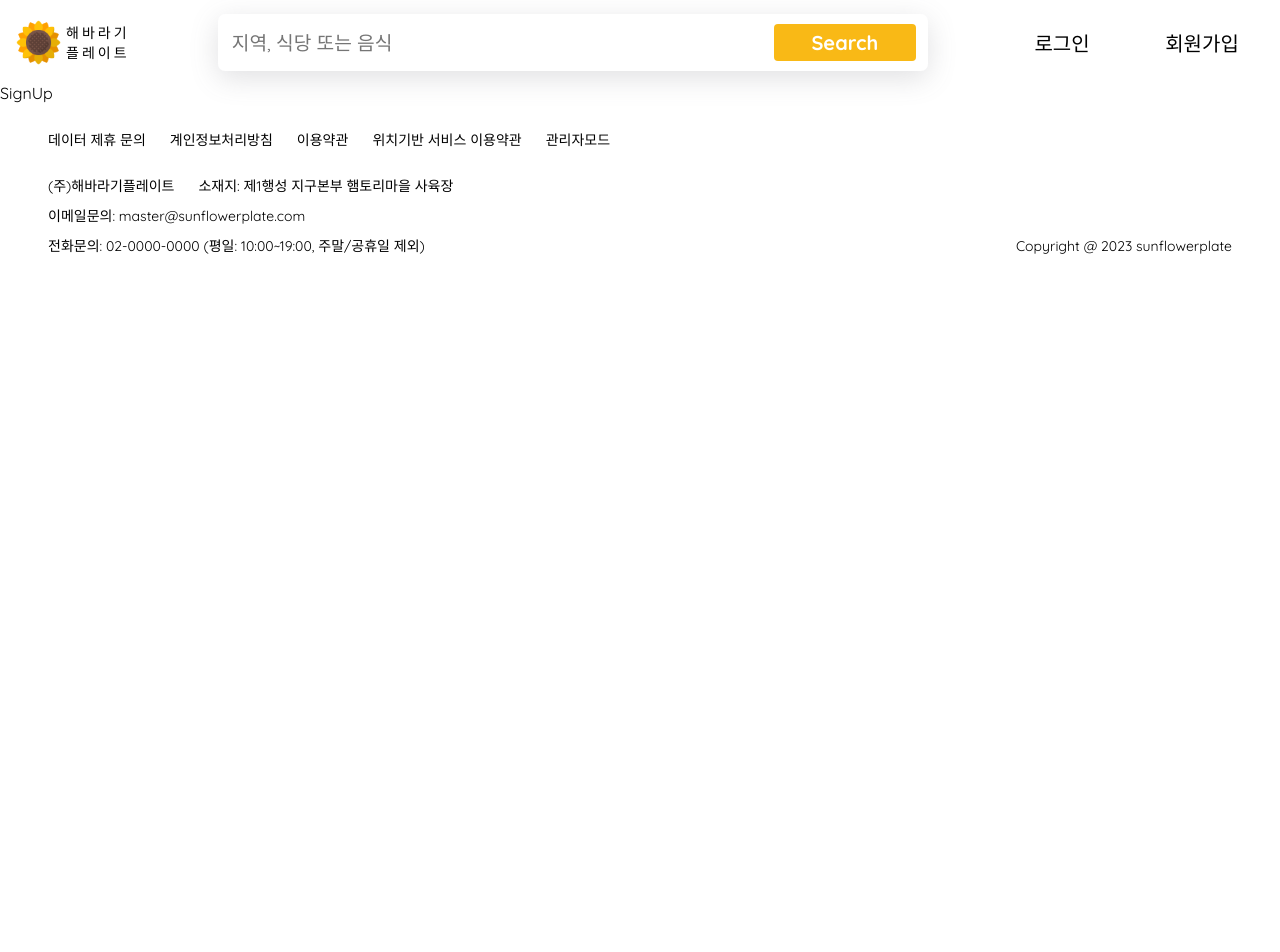
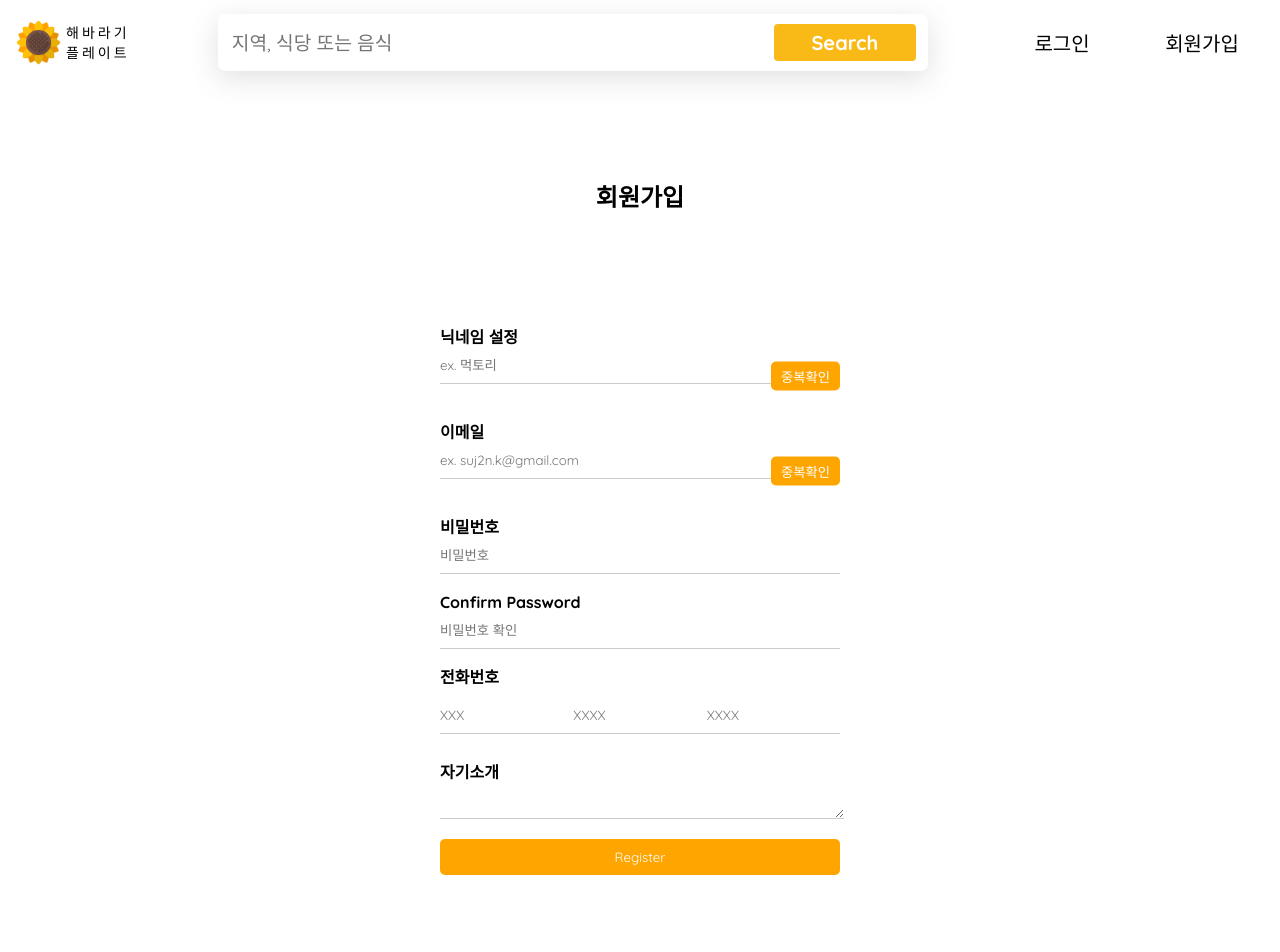
Before and after one commit to 20231016-3rd-project/front, a React (Vite) app: page /signup in a window 1280 px wide. Shown: the top 952 px of the page. Before the commit the page ends 800 px from the top, so only its background shows below. Built offline with nearby package versions, Linux system fonts and the light colour scheme.

Commit message:
회원가입페이지

```diff
--- a/src/pages/signUp/SignUp.tsx
+++ b/src/pages/signUp/SignUp.tsx
@@ -1,5 +1,123 @@
-const SignUp = () => {
-  return <div>SignUp</div>;
+import React from 'react';
+import styled from 'styled-components';
+
+const SignUp: React.FC = () => {
+  return (
+    <Container>
+      <StyledForm>
+        {/* 회원가입 제목을 StyledForm 내부의 맨 상단에 추가 */}
+        <Title>회원가입</Title>
+
+        <Label>닉네임 설정</Label>
+        <InputWrapper>
+          <Input placeholder="ex. 먹토리" />
+          <InnerButton>중복확인</InnerButton>
+        </InputWrapper>
+
+        <Label>이메일</Label>
+        <InputWrapper>
+          <Input type="email" placeholder="ex. suj2n.k@gmail.com" />
+          <InnerButton>중복확인</InnerButton>
+        </InputWrapper>
+
+        <Label>비밀번호</Label>
+        <Input type="password" placeholder="비밀번호" />
+
+        <Label>Confirm Password</Label>
+        <Input type="password" placeholder="비밀번호 확인" />
+
+        <Label>전화번호</Label>
+        <PhoneNumberWrapper>
+          <Input placeholder="XXX" />
+          <Input placeholder="XXXX" />
+          <Input placeholder="XXXX" />
+        </PhoneNumberWrapper>
+
+        <Label>자기소개</Label>
+        <TextArea placeholder="" />
+
+        <Button>Register</Button>
+      </StyledForm>
+    </Container>
+  );
 };
 
+const Title = styled.h1`
+  font-size: 24px;
+  font-weight: 900;
+  text-align: center;
+  margin-bottom: 120px; // 제목 아래에 간격 추가
+`;
+const Container = styled.div`
+  display: flex;
+  justify-content: center;
+  padding-top: 10vh; // 화면 높이의 10%만큼 상단에 패딩 추가
+  height: 100vh;
+`;
+
+const StyledForm = styled.div`
+  width: 400px;
+  display: flex;
+  flex-direction: column;
+  padding: 20px;
+`;
+
+const Label = styled.label`
+  margin-bottom: 2px;
+  font-weight: bold;
+`;
+
+const InputWrapper = styled.div`
+  position: relative;
+  margin-bottom: 20px; // 각 입력칸의 위아래로 패딩 추가
+`;
+
+const PhoneNumberWrapper = styled.div`
+  display: flex;
+  justify-content: space-between;
+  align-items: center;
+  margin: 10px 0;
+  margin-bottom: 10px;
+`;
+
+const Input = styled.input`
+  width: 100%;
+  padding: 10px 0;
+  border: none;
+  border-bottom: 1px solid #ccc; // 밑줄만 보이게 수정
+  background-color: transparent;
+  margin-bottom: 20px; // 각 입력칸의 아래로 패딩 추가
+`;
+
+const TextArea = styled.textarea`
+  width: 100%;
+  padding: px 0;
+  border: none;
+  border-bottom: 1px solid #ccc; // 밑줄만 보이게 수정
+  background-color: transparent;
+  margin-bottom: 20px; // 각 입력칸의 아래로 패딩 추가
+`;
+
+const Button = styled.button`
+  background-color: orange;
+  color: white;
+  padding: 10px 20px;
+  border: none;
+  border-radius: 5px;
+  cursor: pointer;
+`;
+
+const InnerButton = styled.button`
+  position: absolute;
+  right: 0;
+  top: 50%;
+  transform: translateY(-50%);
+  background-color: orange;
+  color: white;
+  padding: 5px 10px;
+  border: none;
+  border-radius: 5px;
+  cursor: pointer;
+`;
+
 export default SignUp;
```
Also changed, not shown: src/pages/signUp/sign.tsx (deleted, +0 -8 lines), src/components/UI/SignUpHeader/SignUpHeader.css (added), src/components/UI/SignUpHeader/SignUpHeader.tsx (added).
